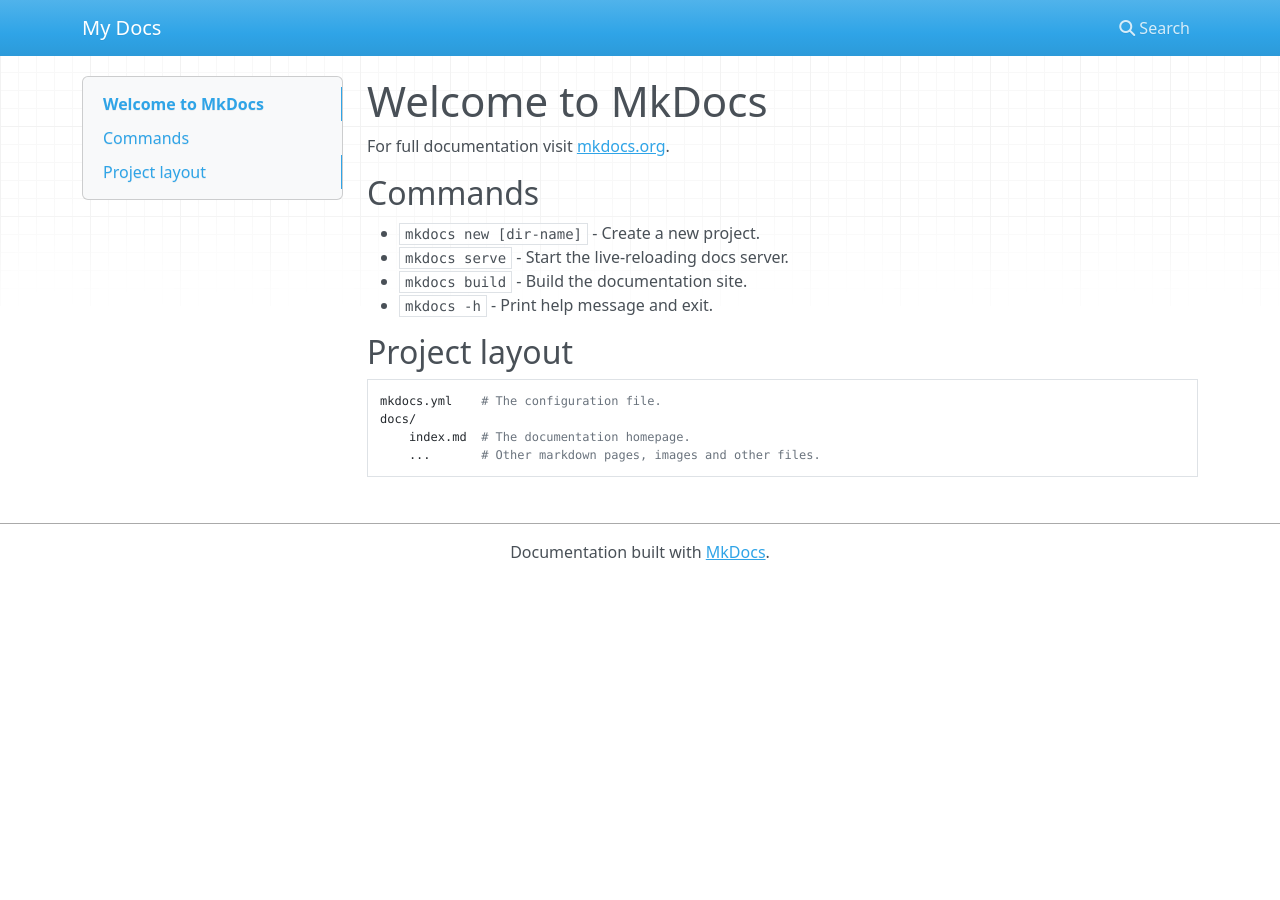
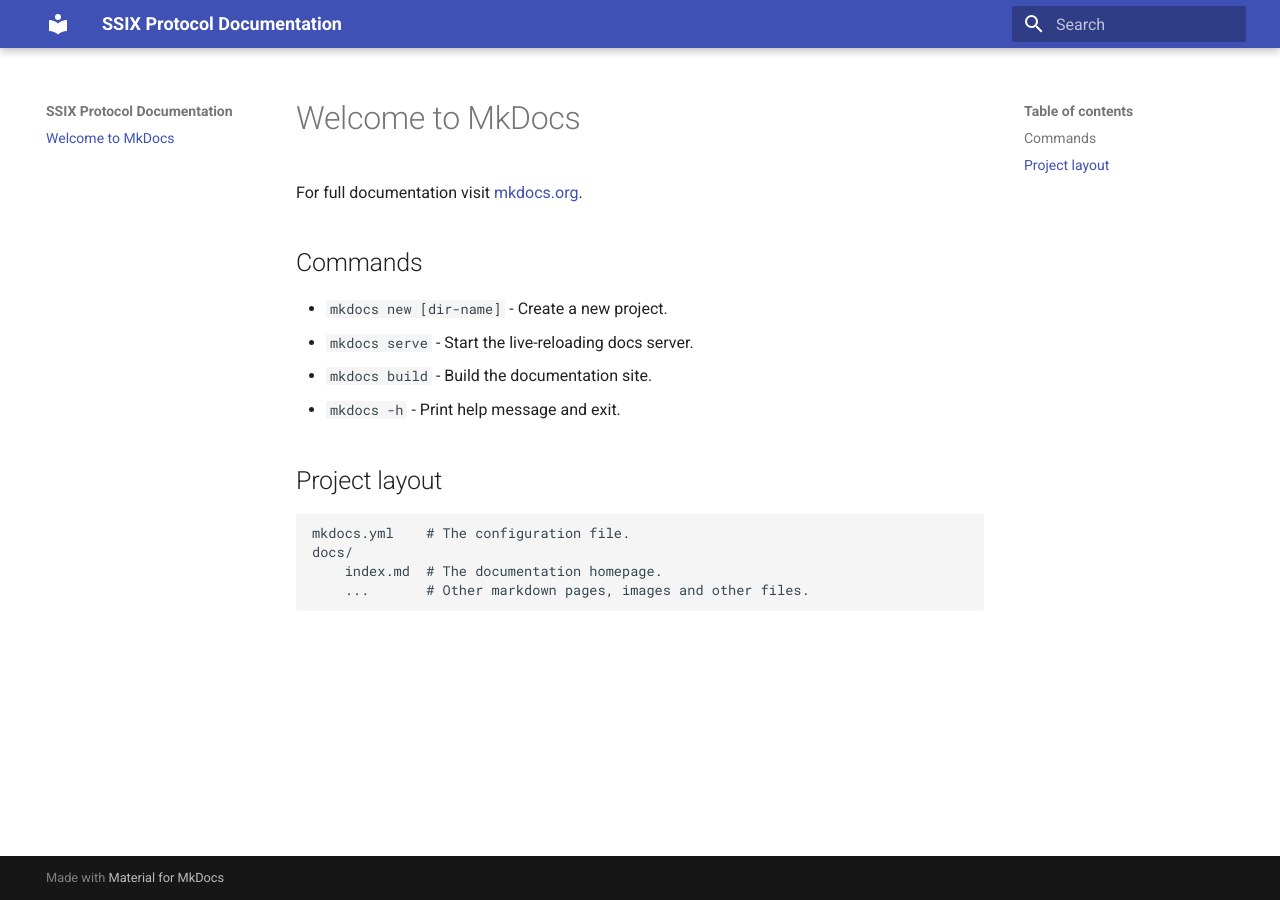
Before and after one commit to davojc/ssixprotocol, an MkDocs documentation site: the page built from docs/index.md, in a window 1280 px wide. Built offline with MkDocs 1.6.1 and Material for MkDocs 9.7.7, drawn with Linux system fonts in a browser that asks for light colours; nearby versions of some CDN libraries.

Commit message:
Configured theme

```diff
--- a/mkdocs.yml
+++ b/mkdocs.yml
@@ -1 +1,4 @@
-site_name: My Docs
+site_name: SSIX Protocol Documentation
+
+theme:
+  name: material
```
